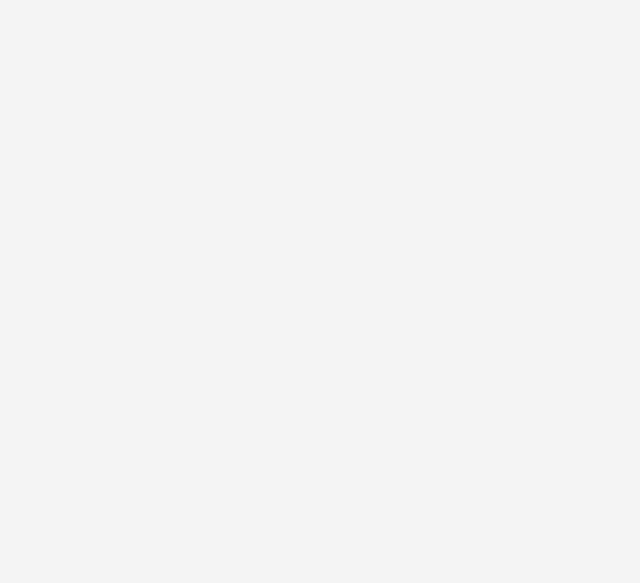
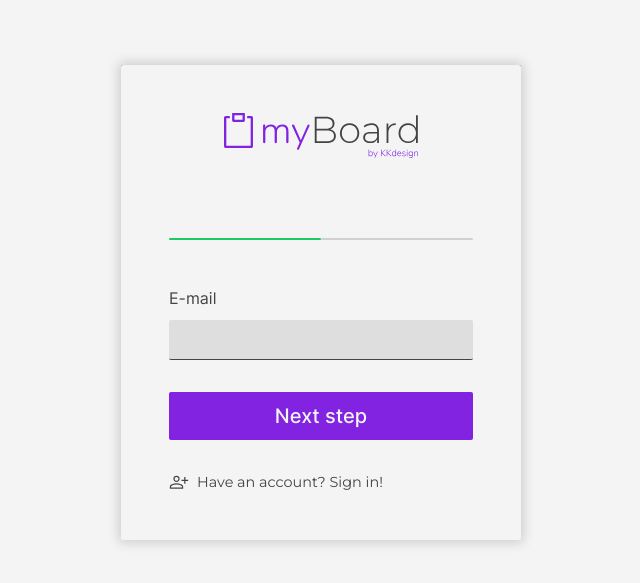
Before and after one commit to k0owalski/my-board, a React (Create React App) app in the folder client/: page /sign-up in a window 1280 px wide. Shown: the part 127-710 px from the top of the page, without its empty margins (319-959 px from the left). Built offline with nearby package versions, Linux system fonts and the light colour scheme.

Commit message:
Created signin and signup view

```diff
--- a/client/src/components/atoms/Input/StyledInput.jsx
+++ b/client/src/components/atoms/Input/StyledInput.jsx
@@ -18,6 +18,10 @@ const StyledInput = styled.div`
 
     background: rgba(var(--color-text), 0.12);
     border-bottom: 1px solid rgb(var(--color-text));
+
+    &.is-invalid {
+      border-bottom: 1px solid rgb(var(--color-error));
+    }
   }
 `;
 
--- /dev/null
+++ b/client/src/components/atoms/Steps/Steps.jsx
@@ -0,0 +1,34 @@
+import PropTypes from 'prop-types';
+
+import StyledSteps from './StyledSteps';
+
+const Steps = ({ count, current, setCurrent }) => {
+  const stepArr = [];
+
+  for (let i = 0; i < count; i++) {
+    stepArr.push(
+      <button
+        className={`step ${i === current && 'is-active'}`}
+        key={i}
+        type="button"
+        onClick={() => i !== current && setCurrent(i)}
+      />
+    );
+  }
+
+  return <StyledSteps count={count}>{stepArr}</StyledSteps>;
+};
+
+Steps.propTypes = {
+  count: PropTypes.number,
+  current: PropTypes.number,
+  setCurrent: PropTypes.func,
+};
+
+Steps.defaultProps = {
+  count: 2,
+  current: 0,
+  setCurrent: null,
+};
+
+export default Steps;
--- /dev/null
+++ b/client/src/components/atoms/Steps/StyledSteps.jsx
@@ -0,0 +1,28 @@
+import styled from 'styled-components';
+
+const StyledSteps = styled.div`
+  display: grid;
+  grid-template-columns: repeat(${({ count }) => count}, 1fr);
+  grid-template-rows: 2px;
+
+  width: 100%;
+  height: 2px;
+
+  margin: 0 0 3rem;
+
+  .step {
+    width: 100%;
+    height: 100%;
+
+    background: rgba(var(--color-text), 0.2);
+    border-radius: 1rem;
+
+    transition: background 0.1s ease;
+
+    &.is-active {
+      background: rgb(var(--color-accept));
+    }
+  }
+`;
+
+export default StyledSteps;
--- a/client/src/components/organisms/SignInForm/SignInForm.jsx
+++ b/client/src/components/organisms/SignInForm/SignInForm.jsx
@@ -1,17 +1,18 @@
-import { useRef, useState } from 'react';
+/* eslint-disable no-unused-vars */
+import { useEffect, useRef, useState } from 'react';
 import { Link, useLocation, useNavigate } from 'react-router-dom';
 
 import Input from 'components/atoms/Input/Input';
 
-import useLogin from 'utils/useLogin';
-import { validateEmail, validatePassword } from 'utils/useValidation';
+import useSignIn from 'utils/useSignIn';
+import useValidation from 'utils/useValidation';
 
 import logo from 'assets/images/my-board-logo.svg';
 
 import StyledForm from './StyledSignInForm';
 
 const SignInForm = () => {
-  const [errors, setErrors] = useState(null);
+  const [error, setError] = useState({ field: null, message: null });
 
   const emailRef = useRef();
   const passwordRef = useRef();
@@ -19,29 +20,40 @@ const SignInForm = () => {
   const navigate = useNavigate();
   const location = useLocation();
 
+  const { validateEmail, validatePassword } = useValidation();
+
+  useEffect(() => {
+    emailRef.current.classList.remove('is-invalid');
+    passwordRef.current.classList.remove('is-invalid');
+
+    if (error.field === 'email') emailRef.current.classList.add('is-invalid');
+    else if (error.field === 'password')
+      passwordRef.current.classList.add('is-invalid');
+  }, [error]);
+
   const handleSubmit = async (event) => {
     event.preventDefault();
 
     const email = emailRef.current.value;
     const password = passwordRef.current.value;
 
-    if (validateEmail(email) && validatePassword(password)) {
-      const response = await useLogin(email, password);
+    if (!validateEmail(email) || !validatePassword(password)) {
+      setError({ field: null, message: 'Invalid email or password.' });
+      return;
+    }
 
-      if (response.success) {
-        document.cookie = `token=${response.token};`;
-        localStorage.setItem('refresh', response.refresh);
+    const err = await useSignIn(email, password);
 
-        navigate('/', { replace: true, state: { from: location } });
-      } else setErrors(response.errors);
-    } else setErrors(['Invalid e-mail or password.']);
+    if (!err) {
+      navigate('/', { replace: true, state: { from: location } });
+    } else setError(err);
   };
 
   return (
     <StyledForm>
-      {errors?.map((error) => (
-        <div className="error is-active">{error}</div>
-      ))}
+      <div className={`error ${error.message ? 'is-active' : null}`}>
+        {error.message}
+      </div>
       <form className="form" onSubmit={handleSubmit}>
         <img className="logo" src={logo} alt="myBoard" />
 
--- /dev/null
+++ b/client/src/components/organisms/SignUpForm/SignUpForm.jsx
@@ -0,0 +1,138 @@
+import { useEffect, useRef, useState } from 'react';
+import { Link, useLocation, useNavigate } from 'react-router-dom';
+
+import Input from 'components/atoms/Input/Input';
+import Steps from 'components/atoms/Steps/Steps';
+
+import useSignUp from 'utils/useSignUp';
+import useValidation from 'utils/useValidation';
+
+import logo from 'assets/images/my-board-logo.svg';
+
+import StyledForm from './StyledSignUpForm';
+
+const SignUpForm = () => {
+  const [error, setError] = useState({ field: null, message: null });
+  const [currentStep, setCurrentStep] = useState(0);
+
+  const emailRef = useRef();
+  const passwordRef = useRef();
+  const repeatPasswordRef = useRef();
+
+  const navigate = useNavigate();
+  const location = useLocation();
+
+  const { validateEmail, validatePassword, validateRepeatedPassword } =
+    useValidation();
+
+  useEffect(() => {
+    emailRef.current.classList.remove('is-invalid');
+    passwordRef.current.classList.remove('is-invalid');
+    repeatPasswordRef.current.classList.remove('is-invalid');
+
+    if (error.field === 'email') emailRef.current.classList.add('is-invalid');
+    else if (error.field === 'password')
+      passwordRef.current.classList.add('is-invalid');
+    else if (error.field === 'repeatPassword')
+      repeatPasswordRef.current.classList.add('is-invalid');
+  }, [error]);
+
+  const handleSubmit = async (event) => {
+    event.preventDefault();
+
+    const email = emailRef.current.value;
+    const password = passwordRef.current.value;
+    const repeatPassword = repeatPasswordRef.current.value;
+
+    if (currentStep === 0) {
+      if (!validateEmail(email)) {
+        setError({ field: 'email', message: 'Invalid email.' });
+        setCurrentStep(0);
+        return;
+      }
+
+      setCurrentStep(1);
+      setError({ field: null, message: null });
+      return;
+    }
+
+    if (!validateEmail(email)) {
+      setError({ field: 'email', message: 'Invalid email.' });
+      setCurrentStep(0);
+      return;
+    }
+
+    if (!validatePassword(password)) {
+      setError({
+        field: 'password',
+        message: 'Password is not strong enough.',
+      });
+      setCurrentStep(1);
+      return;
+    }
+
+    if (!validateRepeatedPassword(password, repeatPassword)) {
+      setError({
+        field: 'repeatPassword',
+        message: 'Passwords do not match.',
+      });
+      setCurrentStep(1);
+      return;
+    }
+
+    const err = await useSignUp(email, password, repeatPassword);
+
+    if (!err) {
+      navigate('/', { replace: true, state: { from: location } });
+    } else setError(err);
+  };
+
+  return (
+    <StyledForm>
+      <div className={`error ${error.message ? 'is-active' : null}`}>
+        {error.message}
+      </div>
+      <form className="form" onSubmit={handleSubmit}>
+        <img className="logo" src={logo} alt="myBoard" />
+
+        <Steps current={currentStep} setCurrent={setCurrentStep} />
+
+        <div className={`fields ${currentStep === 0 ? 'current-step' : ''}`}>
+          <Input
+            inputId="email"
+            label="E-mail"
+            inputRef={emailRef}
+            type="email"
+          />
+        </div>
+
+        <div className={`fields ${currentStep === 1 ? 'current-step' : ''}`}>
+          <Input
+            inputId="password"
+            label="Password"
+            inputRef={passwordRef}
+            type="password"
+          />
+          <Input
+            inputId="repeatPassword"
+            label="Repeat password"
+            inputRef={repeatPasswordRef}
+            type="password"
+          />
+        </div>
+
+        <button className="submit" type="submit">
+          {currentStep ? 'Sign in' : 'Next step'}
+        </button>
+
+        <div className="actions">
+          <Link className="action-link sign-in" to="/sign-in">
+            Have an account? Sign in!
+          </Link>
+        </div>
+      </form>
+    </StyledForm>
+  );
+};
+
+export default SignUpForm;
--- /dev/null
+++ b/client/src/components/organisms/SignUpForm/StyledSignUpForm.jsx
@@ -0,0 +1,136 @@
+import styled from 'styled-components';
+
+import signUpIcon from 'assets/images/icon-sign-up.svg';
+import forgotIcon from 'assets/images/icon-forgot-password.svg';
+import errorIcon from 'assets/images/icon-error.svg';
+
+const StyledForm = styled.div`
+  width: 90%;
+  max-width: 25rem;
+
+  position: relative;
+
+  .error {
+    display: flex;
+    align-items: center;
+    gap: 0.5rem;
+
+    width: 100%;
+    height: 3rem;
+
+    position: absolute;
+    top: -2rem;
+    transform: translateY(2rem);
+
+    padding: 0 3rem;
+
+    color: rgb(var(--color-background));
+    background: rgb(var(--color-error));
+    border-radius: 2px;
+
+    transition: transform 0.16s ease;
+    z-index: -1;
+
+    &.is-active {
+      transform: translateY(-100%);
+    }
+
+    &::before {
+      content: '';
+
+      display: block;
+      width: 1.25rem;
+      height: 1.25rem;
+
+      background-image: url('${errorIcon}');
+      background-repeat: no-repeat;
+      background-position: center;
+      background-size: contain;
+    }
+  }
+
+  .form {
+    display: flex;
+    flex-direction: column;
+
+    width: 100%;
+
+    padding: 3rem;
+
+    background: rgb(var(--color-background));
+    border-radius: 2px;
+    box-shadow: 0 0 12px 2px rgba(var(--color-text), 0.24);
+
+    .logo {
+      width: 64%;
+      min-width: 9rem;
+
+      margin: 0 auto 5rem;
+    }
+
+    .fields {
+      display: none;
+      flex-direction: column;
+      gap: 2rem;
+
+      margin: 0 0 2rem;
+
+      &.current-step {
+        display: flex;
+      }
+    }
+
+    .submit {
+      width: 100%;
+      height: 3rem;
+
+      margin: 0 0 2rem;
+
+      font-family: 'Inter';
+      font-size: 1.25rem;
+      font-weight: 500;
+
+      color: rgb(var(--color-background));
+      background: rgb(var(--color-primary));
+
+      &:hover {
+        background: rgba(var(--color-primary), 0.9);
+      }
+    }
+
+    .actions {
+      display: flex;
+      flex-direction: column;
+      gap: 1rem;
+
+      .action-link {
+        display: flex;
+        align-items: center;
+        gap: 0.5rem;
+
+        font-size: 0.9rem;
+        text-decoration: none;
+
+        color: rgb(var(--color-text));
+
+        &::before {
+          content: '';
+
+          width: 1.25rem;
+          height: 1.25rem;
+
+          background-image: url('${signUpIcon}');
+          background-repeat: no-repeat;
+          background-position: center;
+          background-size: contain;
+        }
+
+        &.forgot-password::before {
+          background-image: url('${forgotIcon}');
+        }
+      }
+    }
+  }
+`;
+
+export default StyledForm;
--- a/client/src/utils/useLogin.js
+++ b/client/src/utils/useSignIn.js
@@ -1,6 +1,6 @@
 const API_SIGN_IN = 'http://localhost:3072/api/auth/sign-in';
 
-const useLogin = async (email, password) => {
+const useSignIn = async (email, password) => {
   const response = await fetch(API_SIGN_IN, {
     method: 'POST',
     headers: {
@@ -14,4 +14,4 @@ const useLogin = async (email, password) => {
   return { success, token, refresh, errors };
 };
 
-export default useLogin;
+export default useSignIn;
--- /dev/null
+++ b/client/src/utils/useSignUp.js
@@ -0,0 +1,19 @@
+const API_SIGN_UP = 'http://localhost:3072/api/auth/sign-up';
+
+const useSignUp = async (email, password, repeatPassword) => {
+  try {
+    await fetch(API_SIGN_UP, {
+      method: 'POST',
+      credentials: 'include',
+      headers: {
+        'Content-Type': 'application/json; charset=UTF-8',
+      },
+      body: JSON.stringify({ email, password, repeatPassword }),
+    });
+    return null;
+  } catch (err) {
+    return err;
+  }
+};
+
+export default useSignUp;
--- a/client/src/views/SignUp/SignUp.jsx
+++ b/client/src/views/SignUp/SignUp.jsx
@@ -1,3 +1,10 @@
-const SignUp = () => <div />;
+import StyledSignUp from 'views/SignUp/StyledSignUp';
+import Form from 'components/organisms/SignUpForm/SignUpForm';
+
+const SignUp = () => (
+  <StyledSignUp>
+    <Form />
+  </StyledSignUp>
+);
 
 export default SignUp;
--- /dev/null
+++ b/client/src/views/SignUp/StyledSignUp.jsx
@@ -0,0 +1,14 @@
+import styled from 'styled-components';
+
+const StyledSignUp = styled.div`
+  display: flex;
+  justify-content: center;
+  align-items: flex-start;
+
+  width: 100%;
+  height: 100vh;
+
+  padding: 12rem 0 0;
+`;
+
+export default StyledSignUp;
```
Also changed, not shown: client/src/utils/useAuth.js (+3 -7 lines), client/src/utils/useValidation.js (+2 -5 lines).
